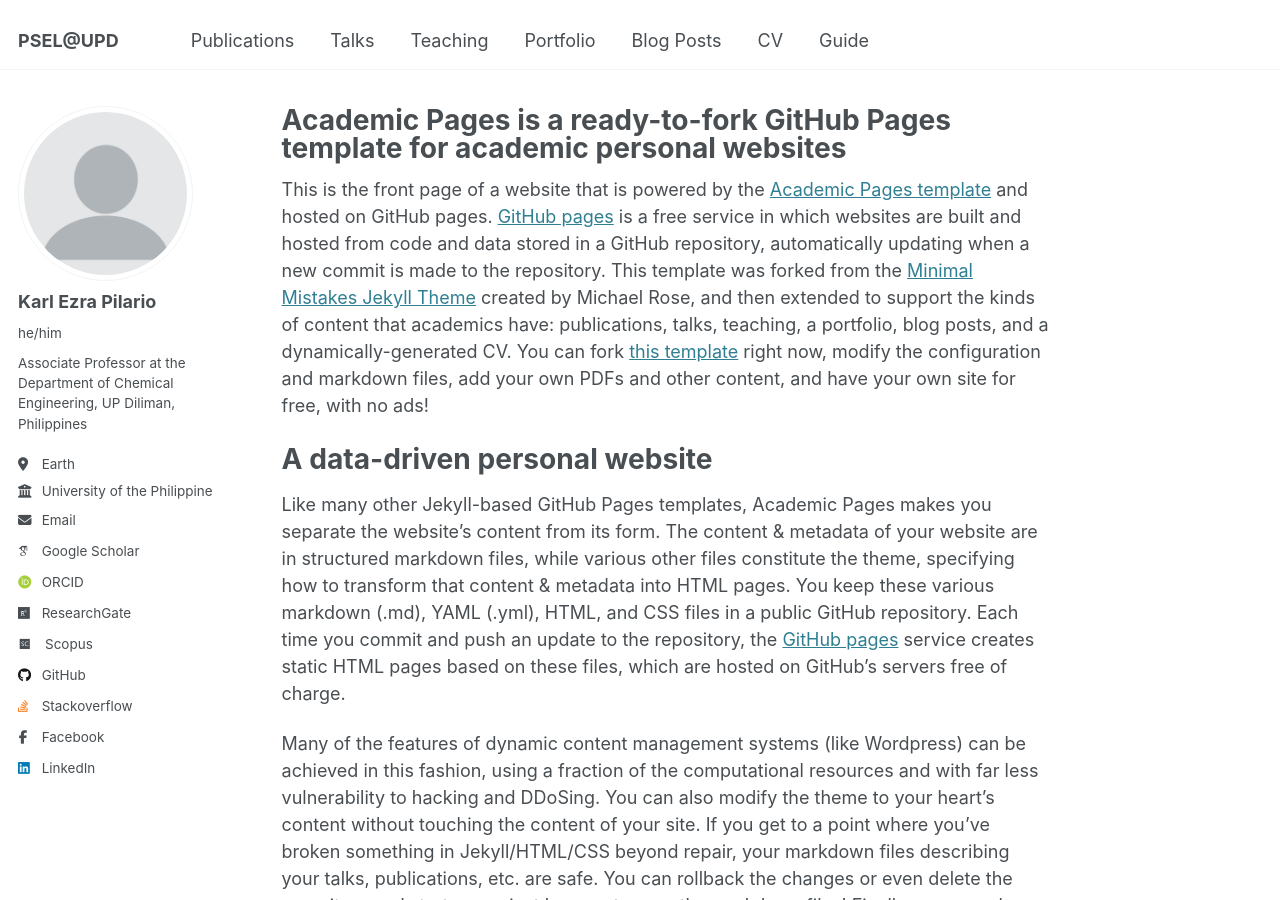
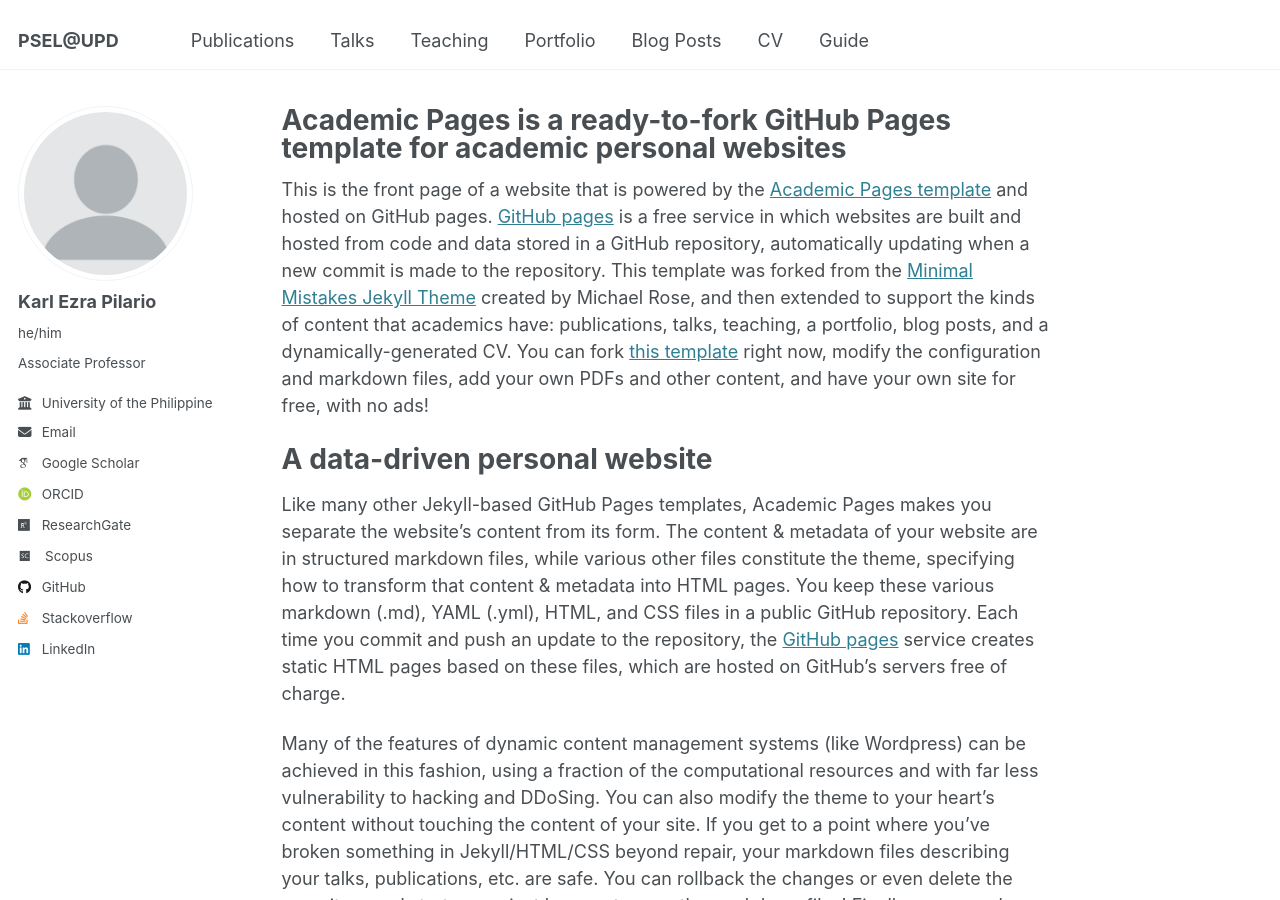
Before and after one commit to kspilario/kspilario.github.io, a Jekyll site: the page built from _pages/about.md, in a window 1280 px wide and 900 px high. Built offline with Jekyll 4.4.1, drawn with Linux system fonts in a browser that asks for light colours; some web fonts are replaced.

Commit message:
Update _config.yml

```diff
--- a/_config.yml
+++ b/_config.yml
@@ -25,8 +25,8 @@
   avatar           : "profile.png"
   name             : "Karl Ezra Pilario"
   pronouns         : "he/him"
-  bio              : "Associate Professor at the Department of Chemical Engineering, UP Diliman, Philippines"
-  location         : "Earth"
+  bio              : "Associate Professor"
+  location         : # URL
   employer         : "University of the Philippines, Diliman"
   uri              : # URL
   email            : "kspilario@up.edu.ph"
@@ -51,7 +51,7 @@
 
   # Social media
   bluesky          : # Replace this with you Bluesky username
-  facebook         : "https://www.facebook.com/kspilario/"
+  facebook         : # Username
   flickr           : # Username
   foursquare       : # Username
   goodreads        : # Username
```
